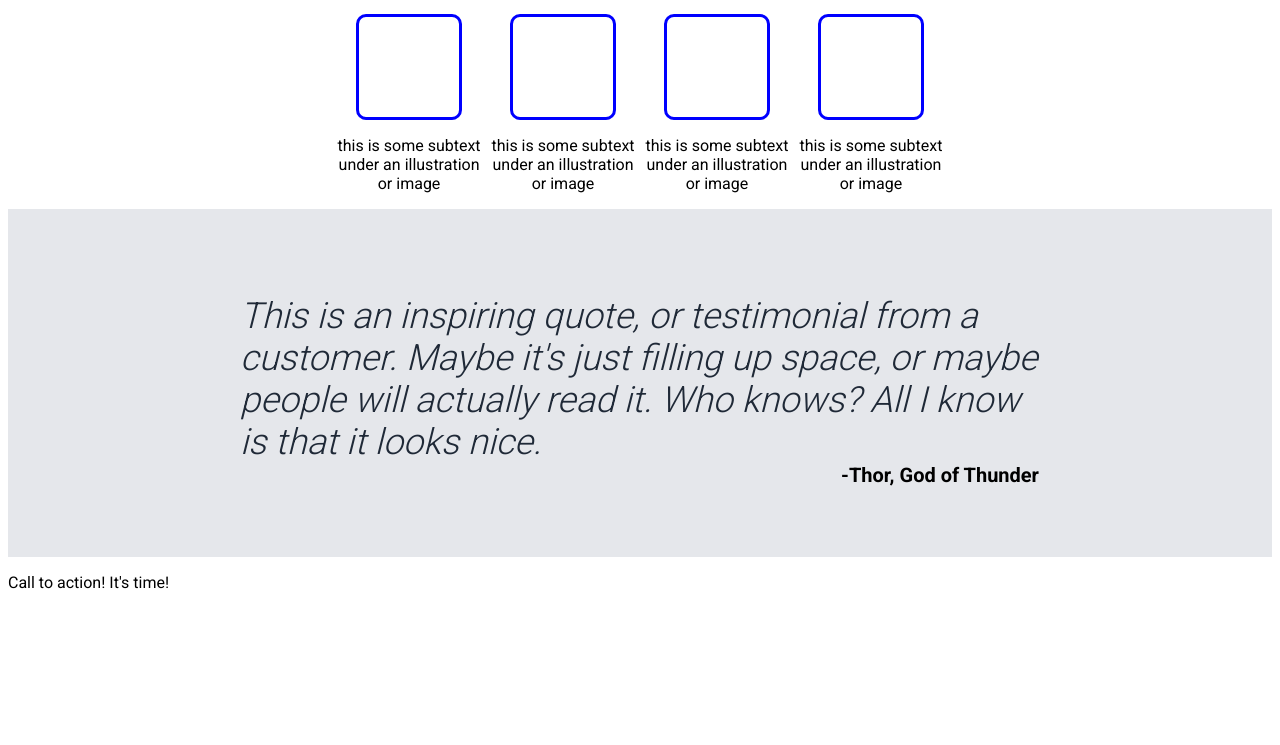
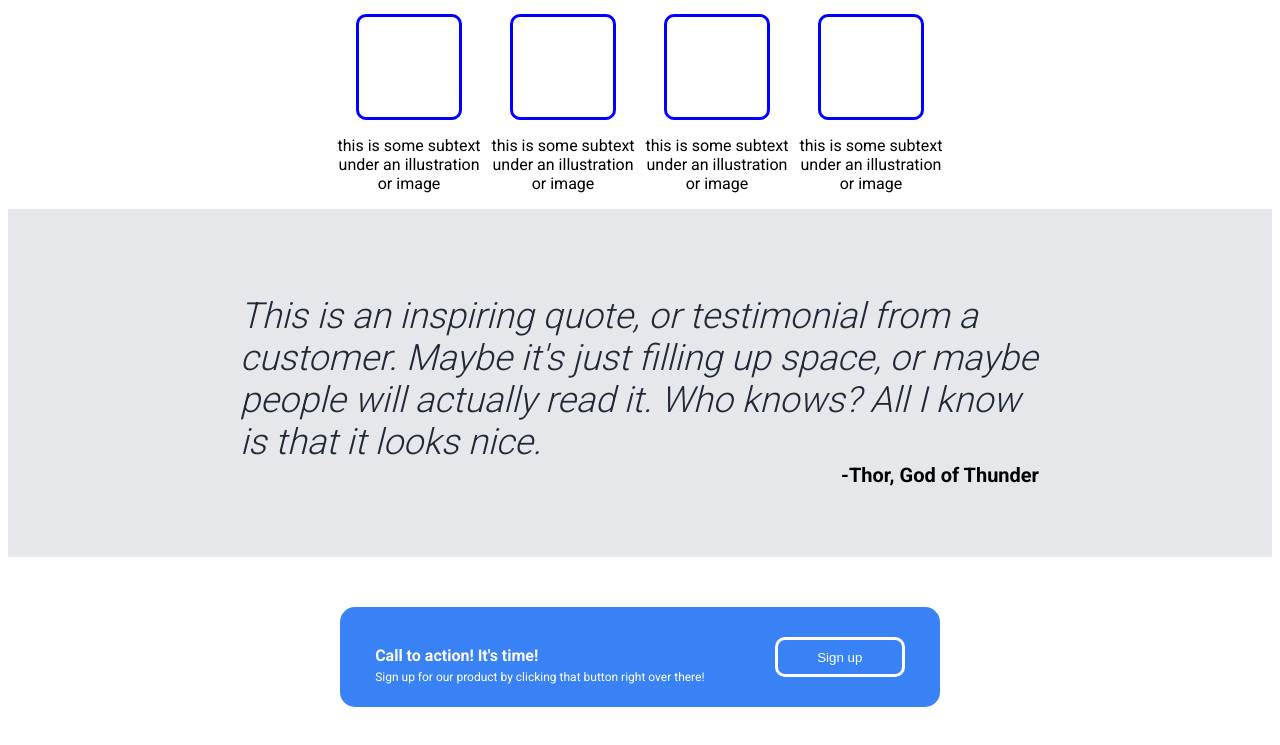
Before and after one commit to hyeahia/landing-page, a plain HTML site: page index.html in a window 1280 px wide. Shown: the part 644-1389 px from the top of the page. Before the commit the page ends 1252 px from the top, so only its background shows below. Drawn offline with Linux system fonts and the light colour scheme.

Commit message:
Create Fourth Layer

```diff
--- a/index.html
+++ b/index.html
@@ -84,7 +84,15 @@
 
     <div class="fourth">
       <div class="bluediv">
-        <p class="calltoaction">Call to action! It's time!</p>
+        <div class="text">
+          <p class="calltoaction">Call to action! It's time!</p>
+          <p class="signuptext">
+            Sign up for our product by clicking that button right over there!
+          </p>
+        </div>
+        <div class="btn">
+          <button class="signuplow">Sign up</button>
+        </div>
       </div>
     </div>
   </body>
--- a/style.css
+++ b/style.css
@@ -128,3 +128,40 @@ a {
     margin-top: 0;
     font-size: 20px;
 }
+
+/****** FOURTH LAYER *******/
+
+.fourth {
+    display: flex;
+    flex-direction: column;
+    justify-content: center;
+    align-items: center;
+    padding: 50px;
+}
+
+.bluediv {
+    background-color: #3882F6;
+    width: 600px;
+    height: 100px;
+    border-radius: 15px;
+    display: flex;
+    justify-content: space-around;
+    align-items: center;
+}
+
+.calltoaction {
+    color: white;
+    font-weight: bold;
+    font-size: 16px;
+    margin-bottom: 5px;
+}
+
+.signuptext {
+    color: white;
+    font-size: 12px;
+    margin: 0;
+}
+
+.signuplow {
+    border: white solid;
+}
```
